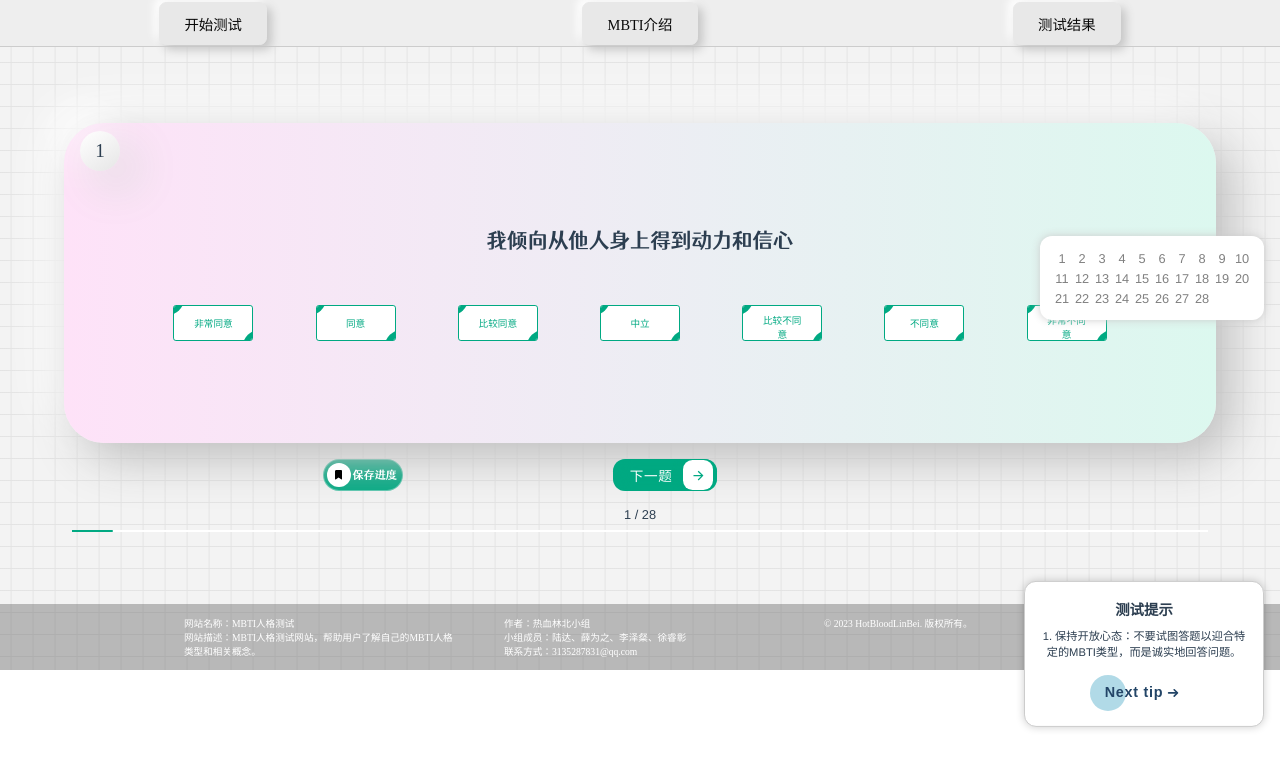
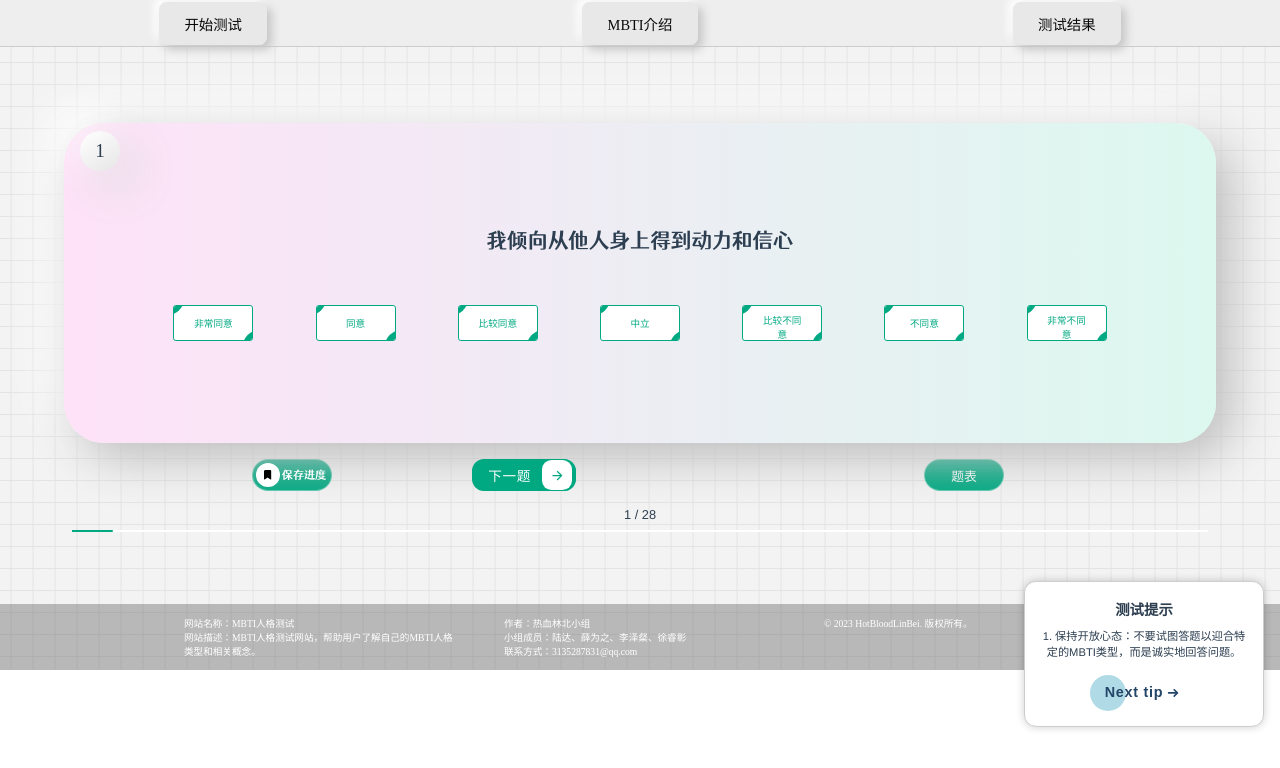
Before and after one commit to HotBloodLingBei/hotbloodlingbei, a Vue app: page /testPage1 in a window 1280 px wide. Shown: the top 768 px of the page. Built offline with nearby package versions, Linux system fonts and the light colour scheme; a web font is replaced by a local one.

Commit message:
增加了显示隐藏题表的按钮

```diff
--- a/src/views/testPage1.vue
+++ b/src/views/testPage1.vue
@@ -13,6 +13,7 @@ export default {
             store,
             currentQuestionIndex: store.initialIdx,
             isModalVisible: false,
+          isQuestionTableVisible:false,
         };
     },
     components: {
@@ -34,6 +35,9 @@ export default {
         }
     },
     methods: {
+      changeTableVisible(){
+        this.isQuestionTableVisible=!this.isQuestionTableVisible
+      },
       jumpToQuestion(index){
         this.currentQuestionIndex=index
       },
@@ -219,6 +223,7 @@ export default {
                     </div>
                 </button>
             </div>
+          <div class="bookmarkBtn" @click="changeTableVisible" style="color: white;">题表</div>
             <!--提交按钮-->
             <div style="font-family: LongZhuTi-Regular,serif;height: 60px; width: 100px; display: flex;align-items: center;">
                 <button class="shadow__btn" @click="handleSubmit"
@@ -242,7 +247,7 @@ export default {
         content="请完成全部的测试题目"
         @close="closeModal"
     />
-  <questionTable @jumpToQuestion="jumpToQuestion"/>
+  <questionTable v-if="isQuestionTableVisible" @jumpToQuestion="jumpToQuestion"/>
 </template>
 
 <style scoped>
--- a/src/views/testPage2.vue
+++ b/src/views/testPage2.vue
@@ -13,6 +13,7 @@ export default {
             store,
             currentQuestionIndex: store.initialIdx,
             isModalVisible: false,
+            isQuestionTableVisible:false,
         };
     },
     beforeCreate() {
@@ -30,6 +31,9 @@ export default {
         questionTable
     },
     methods: {
+        changeTableVisible(){
+          this.isQuestionTableVisible=!this.isQuestionTableVisible
+        },
         jumpToQuestion(index){
             this.currentQuestionIndex=index
         },
@@ -118,13 +122,13 @@ export default {
     <div style="padding: 5%">
         <div class="questionContainer">
             <div class="card-number">{{ this.currentQuestionIndex + 1 }}</div>
-            <div style="font-family: 站酷仓耳渔阳体,serif;font-size: 1.6em;  height:  160px;  display: flex; justify-content: center;align-items: center;">
+            <div style="font-family: 站酷仓耳渔阳体,serif;font-size: 1.6em;  height:  170px;  display: flex; justify-content: center;align-items: center;">
                 {{ questionsAccurateVersion.questionList[this.currentQuestionIndex].description }}
             </div>
             <div class=options
                  style=" margin-right: 5%; margin-left: 5%; display: flex; justify-content: space-between;flex-wrap: wrap;">
                 <button
-                        :style="{width:'100px' , height: '45px', background: store.Scores[currentQuestionIndex].value===questionsAccurateVersion.optionScore[0].score ? '#bebebe':'#ffffff'}"
+                        :style="{ width:'100px' , height: '45px', background: store.Scores[currentQuestionIndex].value===questionsAccurateVersion.optionScore[0].score ? '#bebebe':'#ffffff'}"
                         @click="fetchChoice(0)" class="button">{{ questionsAccurateVersion.optionScore[0].text }}
                 </button>
                 <button
@@ -180,8 +184,9 @@ export default {
                     <p class="text">保存进度</p>
                 </button>
             </div>
+
             <!--下一题的按钮-->
-            <div style="height: 60px;  width: 400px; display: flex;align-items: center;">
+            <div style="height: 60px; width: 400px; display: flex;align-items: center;">
                 <button class="cssbuttons-io-button" @click="nextQuestion"
                         v-if="currentQuestionIndex < questionsAccurateVersion.questionList.length-1">
                     下一题
@@ -201,6 +206,7 @@ export default {
                     </div>
                 </button>
             </div>
+          <div class="bookmarkBtn" @click="changeTableVisible" style="color: white;">题表</div>
             <!--提交按钮-->
             <div style="height: 60px; width: 100px; display: flex;align-items: center;">
                 <button class="shadow__btn" @click="handleSubmit"
@@ -224,7 +230,8 @@ export default {
       content="请完成全部的测试题目"
       @close="closeModal"
   />
-  <questionTable @jumpToQuestion="jumpToQuestion"/>
+
+  <questionTable  v-if="isQuestionTableVisible" @jumpToQuestion="jumpToQuestion"/>
 </template>
 
 <style scoped>
```
